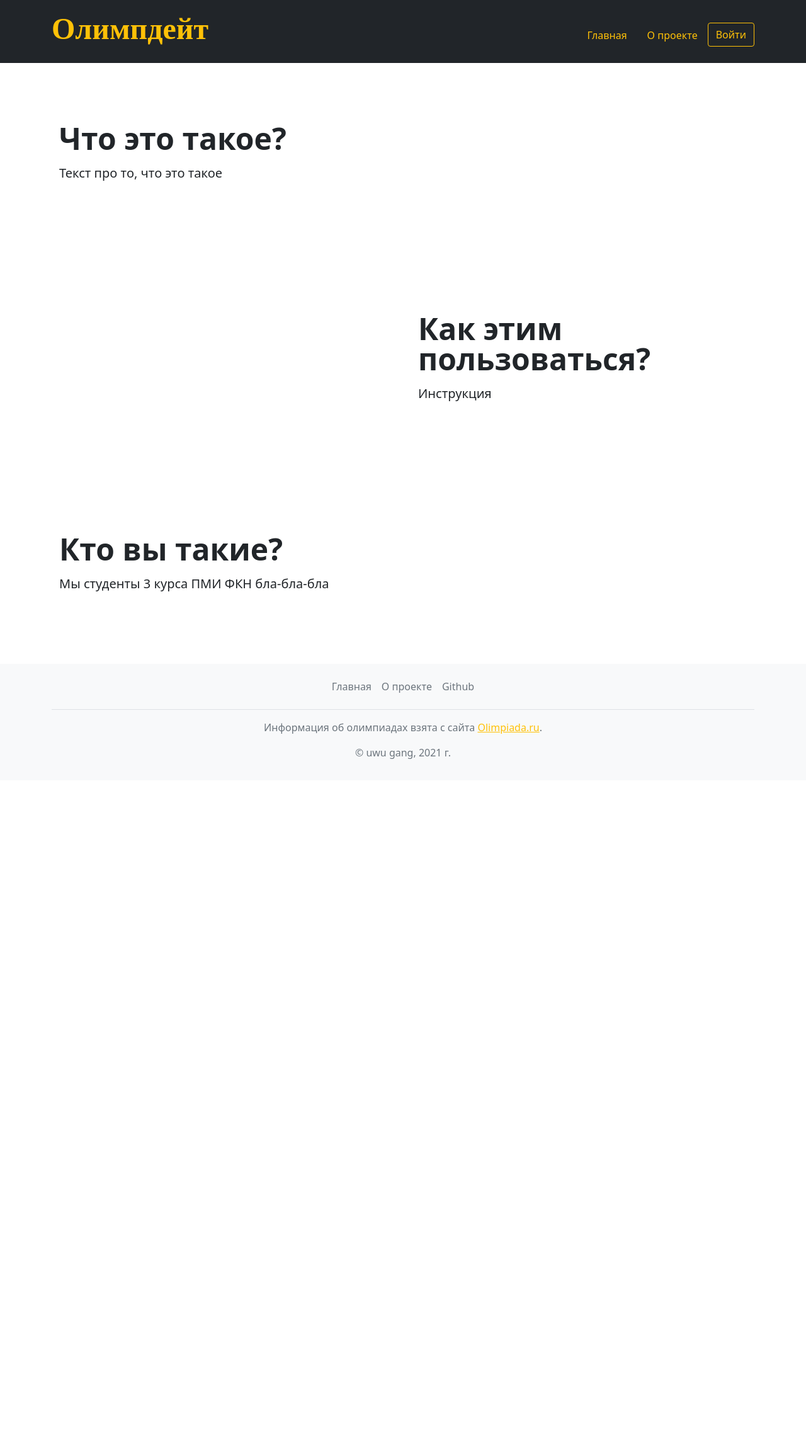
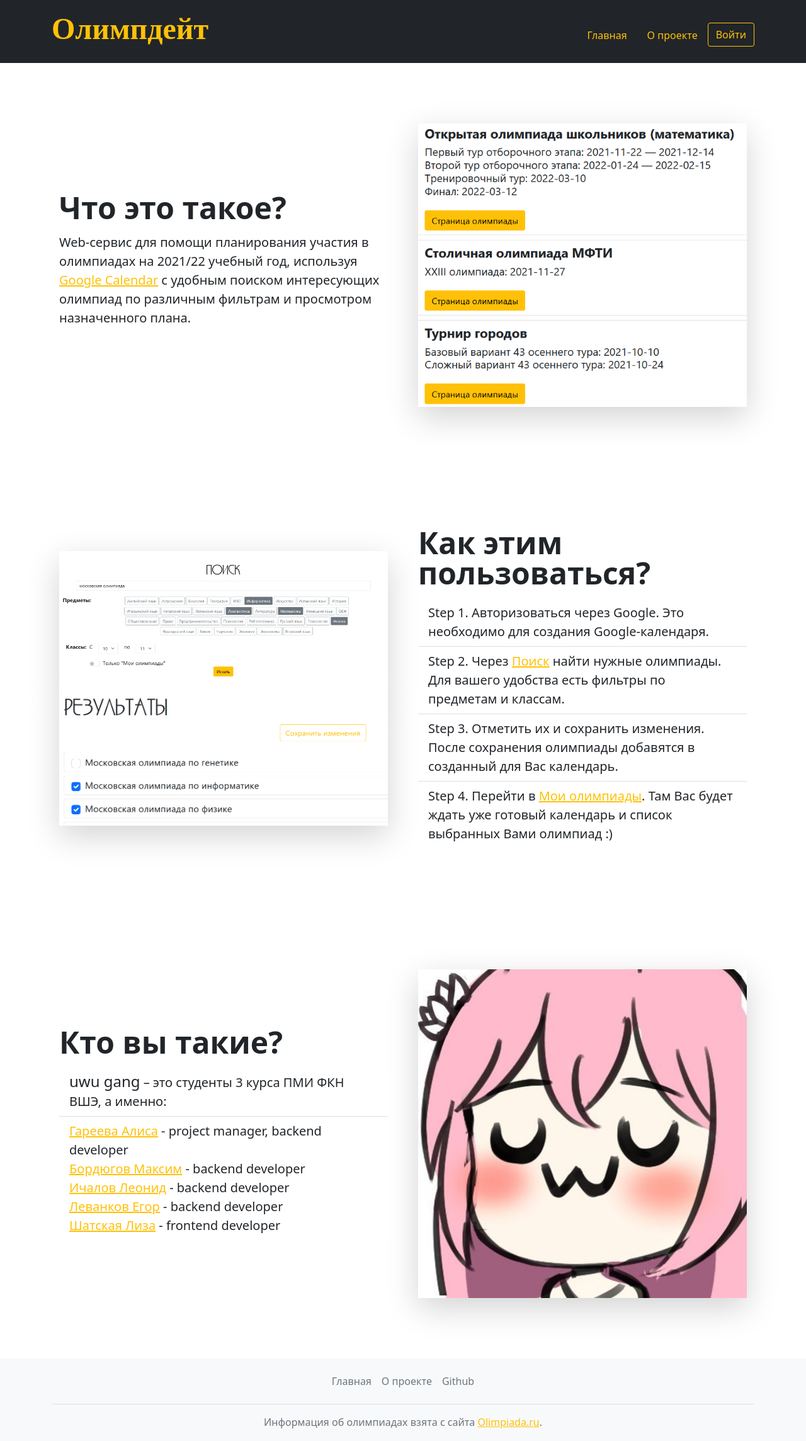
Before and after one commit to GareevaAlica/olymp-calendar, a Flask app: page /about in a window 1280 px wide. Shown: the top 2288 px of the page at 63% size. Before the commit the page ends 1205 px from the top, so only its background shows below. Run offline with Flask 2, Linux system fonts and the light colour scheme; some libraries are stand-ins or nearby versions.

Commit message:
update frontend

```diff
--- a/app/forms.py
+++ b/app/forms.py
@@ -22,5 +22,5 @@ class SearchForm(FlaskForm):
                             default='1')
     max_class = SelectField(choices=list(zip(class_range, class_range)),
                             default='11')
-    user_belong = BooleanField('Мои олимпиады', default=False)
+    user_belong = BooleanField('Только "Мои олимпиады"', default=False)
     search_submit = SubmitField("Искать")
--- a/app/templates/about.html
+++ b/app/templates/about.html
@@ -1,15 +1,15 @@
 {% extends "base.html" %} {% block content %}
-
 
 
 
         <div class="container col-xxl-8 px-4 py-5">
           <div class="row flex-lg-row-reverse align-items-center g-5 py-5">
             <div class="col-10 col-sm-8 col-lg-6">
+              <img src="../static/images/list.png" class="d-block mx-lg-auto img-fluid shadow-lg" alt="Список олимпиад" width="700" height="500" loading="lazy">
             </div>
             <div class="col-lg-6">
               <h1 class="display-5 fw-bold lh-1 mb-3">Что это такое?</h1>
-              <p class="lead">Текст про то, что это такое</p>
+              <p class="lead">Web-сервис для помощи планирования участия в олимпиадах на 2021/22 учебный год, используя <a class="text-warning" href="https://calendar.google.com/">Google Calendar</a> с удобным поиском интересующих олимпиад по различным фильтрам и просмотром назначенного плана.</p>
             </div>
           </div>
         </div>
@@ -18,9 +18,24 @@
           <div class="row flex-lg-row-reverse align-items-center g-5 py-5">
             <div class="col-lg-6">
               <h1 class="display-5 fw-bold lh-1 mb-3">Как этим пользоваться?</h1>
-              <p class="lead">Инструкция</p>
+              <ul class="lead list-group list-group-flush">
+                <li class="list-group-item">
+                  <strong>Step 1.</strong> Авторизоваться через Google. Это необходимо для создания Google-календаря.
+                </li>
+                <li class="list-group-item">
+                  <strong>Step 2.</strong> Через <a class="text-warning" href="{{ url_for('choose_olympiads') }}">Поиск</a> найти нужные олимпиады. Для вашего удобства есть фильтры по предметам и классам.
+                </li>
+                <li class="list-group-item">
+                  <strong>Step 3.</strong> Отметить их и сохранить изменения. После сохранения олимпиады добавятся в созданный для Вас календарь.
+                </li>
+                <li class="list-group-item">
+                  <strong>Step 4.</strong> Перейти в <a class="text-warning" href="{{ url_for('myolymps') }}">Мои олимпиады</a>. Там Вас будет ждать уже готовый календарь и список выбранных Вами олимпиад :)
+                </li>
+              </ul>
             </div>
             <div class="col-10 col-sm-8 col-lg-6">
+              <img src="../static/images/search.png" class="d-block mx-lg-auto img-fluid shadow-lg" alt="Поиск" width="900" height="700" loading="lazy">
+              <img src="../static/images/search2.png" class="d-block mx-lg-auto img-fluid shadow-lg" alt="Результаты поиска" width="900" height="700" loading="lazy">
             </div>
           </div>
         </div>
@@ -28,10 +43,26 @@
         <div class="container col-xxl-8 px-4 py-5">
           <div class="row flex-lg-row-reverse align-items-center g-5 py-5">
             <div class="col-10 col-sm-8 col-lg-6">
+              <img src="../static/images/uwu.jpg" class="d-block mx-lg-auto img-fluid shadow-lg" alt="uwu gang" width="700" height="500" loading="lazy">
             </div>
             <div class="col-lg-6">
               <h1 class="display-5 fw-bold lh-1 mb-3">Кто вы такие?</h1>
-              <p class="lead">Мы студенты 3 курса ПМИ ФКН бла-бла-бла</p>
+              <ul class="lead list-group list-group-flush">
+              <li class="list-group-item">
+              <strong class="h4">uwu gang</strong> &ndash; это студенты 3 курса ПМИ ФКН ВШЭ, а именно:
+              </li>
+              <li class="list-group-item">
+                  <a class="text-warning" href="https://github.com/GareevaAlice"><strong>Гареева Алиса</strong></a> - project manager, backend developer
+                  <br>
+                  <a class="text-warning" href="https://github.com/DedAzaMarks"><strong>Бордюгов Максим</strong></a> - backend developer
+                  <br>
+                  <a class="text-warning" href="https://github.com/Leo-nid"><strong>Ичалов Леонид</strong></a> - backend developer
+                  <br>
+                  <a class="text-warning" href="https://github.com/elevankoff"><strong>Леванков Егор</strong></a> - backend developer
+                  <br>
+                  <a class="text-warning" href="https://github.com/NanamyYu"><strong>Шатская Лиза</strong></a> - frontend developer
+              </li>
+              </ul>
             </div>
           </div>
         </div>
--- a/app/templates/main.html
+++ b/app/templates/main.html
@@ -22,6 +22,7 @@
         <div class="container col-xxl-8 px-4 py-5">
           <div class="row flex-lg-row-reverse align-items-center g-5 py-5">
             <div class="col-10 col-sm-8 col-lg-6">
+              <img src="../static/images/list.png" class="d-block mx-lg-auto img-fluid shadow-lg" alt="Список олимпиад" width="700" height="500" loading="lazy">
             </div>
             <div class="col-lg-6">
               <h1 class="display-5 fw-bold lh-1 mb-3">Что это такое?</h1>
@@ -50,6 +51,8 @@
               </ul>
             </div>
             <div class="col-10 col-sm-8 col-lg-6">
+              <img src="../static/images/search.png" class="d-block mx-lg-auto img-fluid shadow-lg" alt="Поиск" width="900" height="700" loading="lazy">
+              <img src="../static/images/search2.png" class="d-block mx-lg-auto img-fluid shadow-lg" alt="Результаты поиска" width="900" height="700" loading="lazy">
             </div>
           </div>
         </div>
@@ -57,6 +60,7 @@
         <div class="container col-xxl-8 px-4 py-5">
           <div class="row flex-lg-row-reverse align-items-center g-5 py-5">
             <div class="col-10 col-sm-8 col-lg-6">
+              <img src="../static/images/uwu.jpg" class="d-block mx-lg-auto img-fluid shadow-lg" alt="uwu gang" width="700" height="500" loading="lazy">
             </div>
             <div class="col-lg-6">
               <h1 class="display-5 fw-bold lh-1 mb-3">Кто вы такие?</h1>
```
Also changed, not shown: app/static/images/list.png (added), app/static/images/search.png (added), app/static/images/search2.png (added), app/static/images/uwu.jpg (added).
